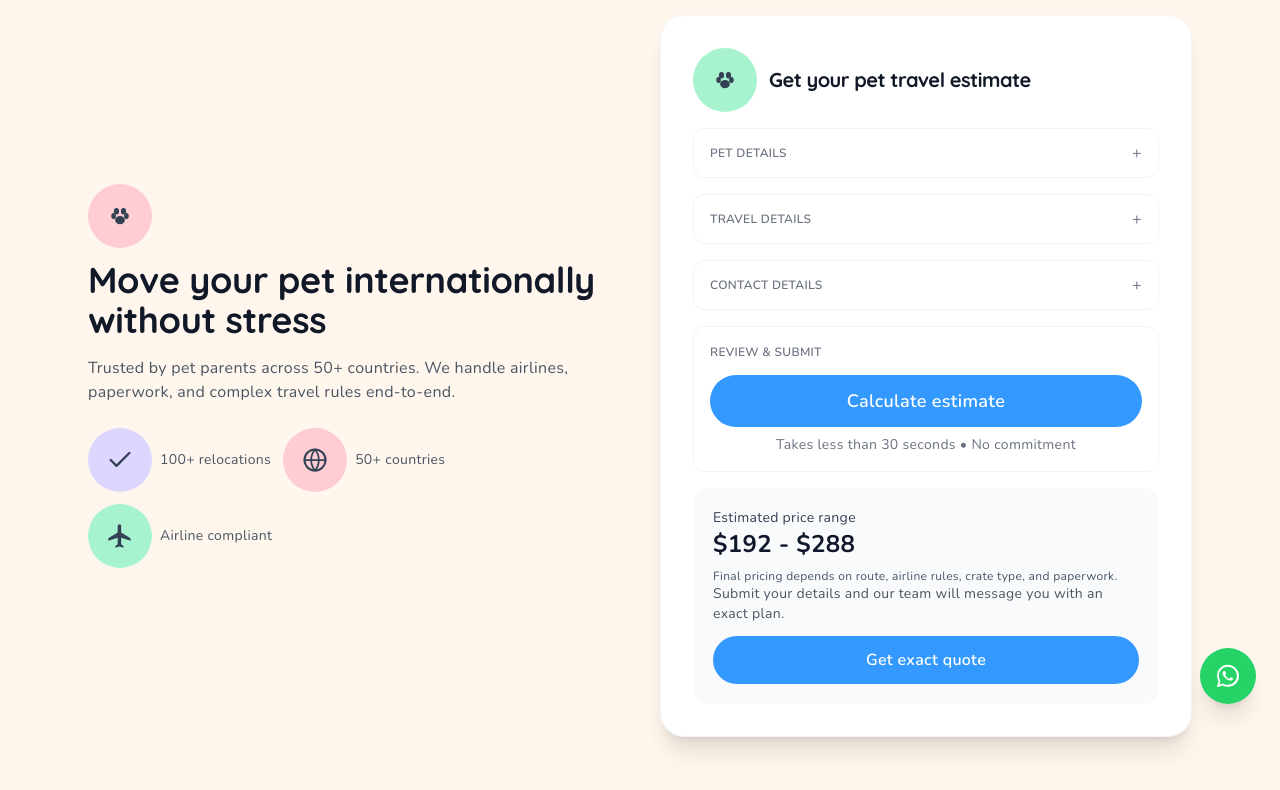
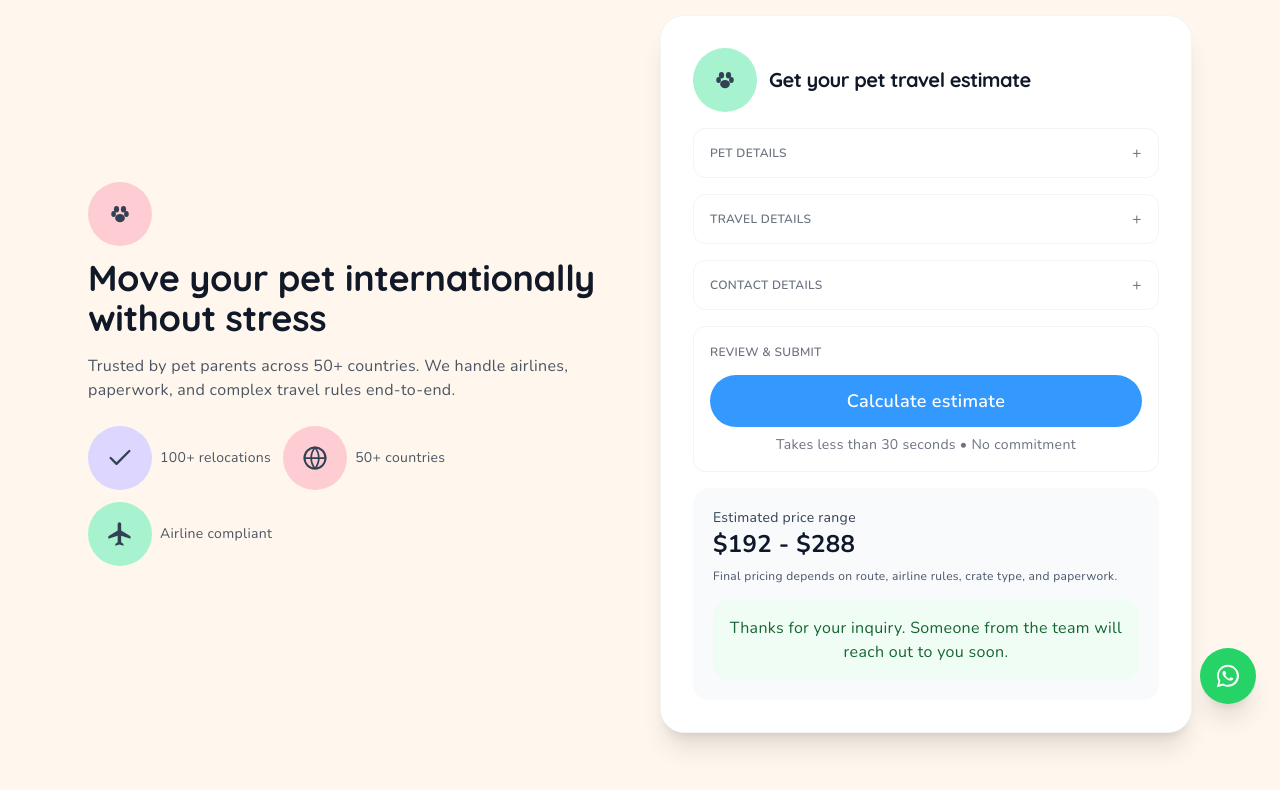
Before and after one commit to Pandauser2/explore-creatures, a Next.js app: page / in a window 1280 px wide. Both pictures are taken after a click on the button "Calculate estimate". Shown: the part 3473-4263 px from the top of the page. Built offline with nearby package versions, Linux system fonts and the light colour scheme; no server answers.

Commit message:
form post submission

```diff
--- a/components/QuoteForm.tsx
+++ b/components/QuoteForm.tsx
@@ -11,26 +11,6 @@ const petMultipliers = {
 } as const;
 
 type PetType = keyof typeof petMultipliers;
-
-function leadFailureMessage(status: number, serverError?: string): string {
-  if (status === 400 || serverError === "Invalid input") {
-    return "Please check your route, pet, and contact details, then try again.";
-  }
-  if (serverError === "LEAD_WEBHOOK_NOT_CONFIGURED") {
-    return "The server doesn't have your Apps Script /exec URL. Set LEAD_WEB_APP_URL, APPS_SCRIPT_LEAD_URL, or NEXT_PUBLIC_APPS_SCRIPT_LEAD_URL in the host (Vercel: Production + redeploy). See .env.example.";
-  }
-  if (
-    status === 502 ||
-    (serverError?.includes("Upstream") ?? false) ||
-    serverError === "Apps Script rejected the payload"
-  ) {
-    return "We couldn't save your request just now. Please try again in a few minutes.";
-  }
-  if (status >= 500) {
-    return "Quote signup is temporarily unavailable. Please try again later or contact us directly.";
-  }
-  return "Something went wrong. Please try again shortly.";
-}
 
 export function QuoteForm() {
   const [name, setName] = useState("");
@@ -47,9 +27,6 @@ export function QuoteForm() {
     null
   );
   const [email, setEmail] = useState("");
-  const [emailLoading, setEmailLoading] = useState(false);
-  const [emailMessage, setEmailMessage] = useState("");
-  const [isSubmitted, setIsSubmitted] = useState(false);
   const [openSections, setOpenSections] = useState<Set<string>>(() => new Set());
 
   const toggleSection = (section: string) => {
@@ -79,101 +56,6 @@ export function QuoteForm() {
     setLoading(false);
   };
 
-  const handleEmailSubmit = async (e: FormEvent) => {
-    e.preventDefault();
-    setEmailMessage("");
-    setEmailLoading(true);
-
-    const leadUrl =
-      typeof window !== "undefined"
-        ? new URL("/api/lead", window.location.origin).toString()
-        : "/api/lead";
-
-    const directUrl =
-      process.env.NEXT_PUBLIC_APPS_SCRIPT_LEAD_URL?.trim() ||
-      process.env.NEXT_PUBLIC_LEAD_WEB_APP_URL?.trim();
-
-    const postLead = async (url: string) => {
-      const response = await fetch(url, {
-        method: "POST",
-        headers: { "Content-Type": "application/json" },
-        body: JSON.stringify({
-          name,
-          phone,
-          email,
-          origin,
-          destination,
-          pet_type: petType,
-          breed,
-          pet_age: petAge,
-          journey_date: journeyDate,
-          weight: weight.trim() ? weight : undefined
-        }),
-        credentials: "omit"
-      });
-      const raw = await response.text();
-      let data: { ok?: boolean; error?: string } = {};
-      if (raw) {
-        try {
-          data = JSON.parse(raw) as { ok?: boolean; error?: string };
-        } catch {
-          /* Apps Script often returns plain text, not JSON */
-        }
-      }
-      return { response, data, raw };
-    };
-
-    const shouldTryDirectAfterProxy = (
-      status: number,
-      alreadySucceeded: boolean
-    ) => {
-      if (!directUrl || alreadySucceeded) return false;
-      if (status === 400) return false;
-      return status === 404 || status === 500 || status === 502 || status === 503;
-    };
-
-    const isLeadSuccess = (proxyOk: boolean, data: { ok?: boolean }, raw: string) => {
-      if (!proxyOk) return false;
-      if (data.ok === false) return false;
-      if (data.ok === true) return true;
-      /* Direct Apps Script: 200 + non-JSON body */
-      return raw.length === 0 || !raw.trim().startsWith("Exception");
-    };
-
-    try {
-      let { response, data, raw } = await postLead(leadUrl);
-
-      if (shouldTryDirectAfterProxy(response.status, isLeadSuccess(response.ok, data, raw))) {
-        ({ response, data, raw } = await postLead(directUrl!));
-      }
-
-      if (!isLeadSuccess(response.ok, data, raw)) {
-        console.error("lead_submit_failed", response.status, data.error, raw.slice(0, 200));
-        setEmailMessage(leadFailureMessage(response.status, data.error));
-        return;
-      }
-
-      setIsSubmitted(true);
-      setEmailMessage("We'll contact you shortly");
-    } catch (error) {
-      if (directUrl) {
-        try {
-          const { response, data, raw } = await postLead(directUrl);
-          if (isLeadSuccess(response.ok, data, raw)) {
-            setIsSubmitted(true);
-            setEmailMessage("We'll contact you shortly");
-            return;
-          }
-        } catch {
-          /* fall through */
-        }
-      }
-      console.error("lead_submit_failed", error);
-      setEmailMessage("Something went wrong. Please try again shortly.");
-    } finally {
-      setEmailLoading(false);
-    }
-  };
 
   return (
     <div id="quote-form" className="w-full">
@@ -377,29 +259,11 @@ export function QuoteForm() {
             <p className="mt-2 text-xs text-slate-600">
               Final pricing depends on route, airline rules, crate type, and paperwork.
             </p>
-            {!isSubmitted ? (
-              <>
-                <p className="mb-2 text-sm text-gray-600">
-                  Submit your details and our team will message you with an exact plan.
-                </p>
-                <form onSubmit={handleEmailSubmit} className="mt-3">
-                  <button
-                    type="submit"
-                    disabled={emailLoading}
-                    className="btn-primary w-full disabled:opacity-70"
-                  >
-                    {emailLoading ? "Sending..." : "Get exact quote"}
-                  </button>
-                </form>
-                {emailMessage ? <p className="mt-2 text-xs text-slate-700">{emailMessage}</p> : null}
-              </>
-            ) : (
-              <div className="mt-4 rounded-2xl bg-green-50 p-4 text-center">
-                <p className="font-medium text-green-800">
-                  Thanks for your inquiry. Someone from the team will reach out to you soon.
-                </p>
-              </div>
-            )}
+            <div className="mt-4 rounded-2xl bg-green-50 p-4 text-center">
+              <p className="font-medium text-green-800">
+                Thanks for your inquiry. Someone from the team will reach out to you soon.
+              </p>
+            </div>
           </div>
         ) : null}
       </div>
```
